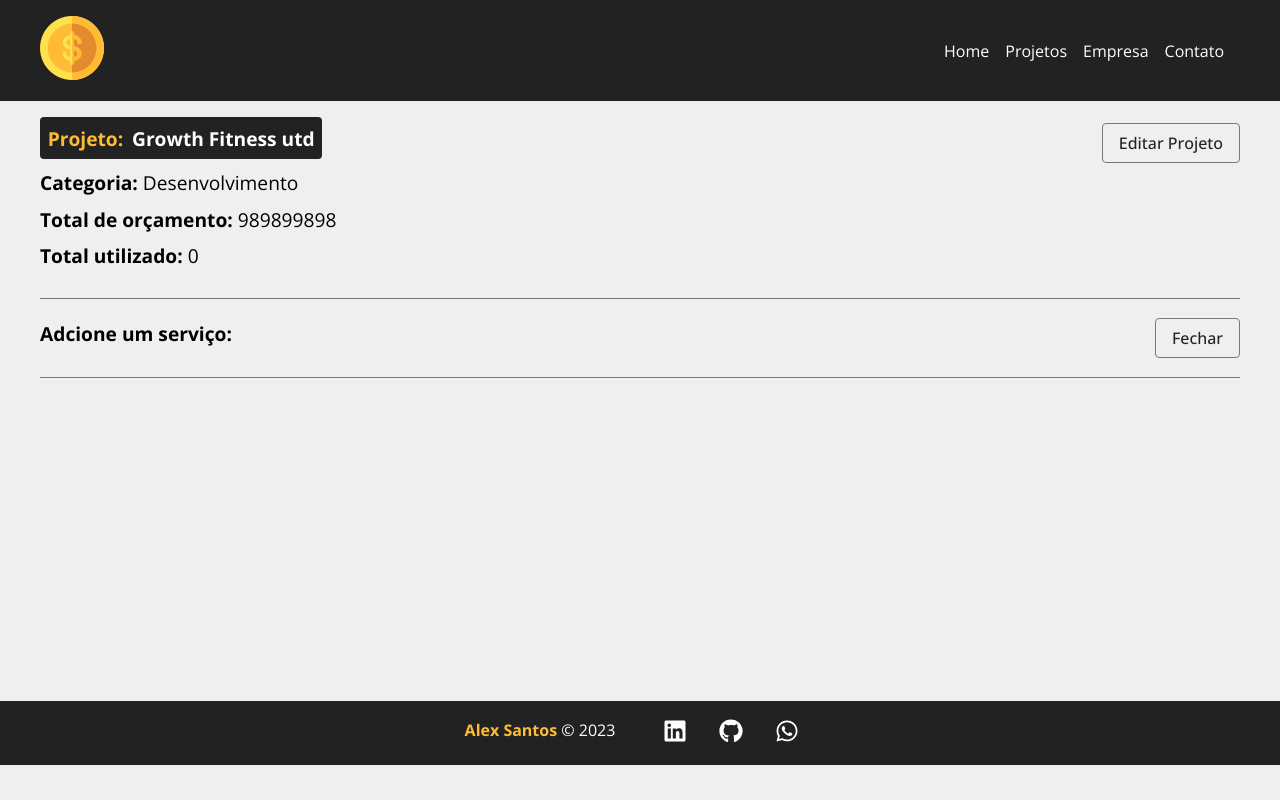
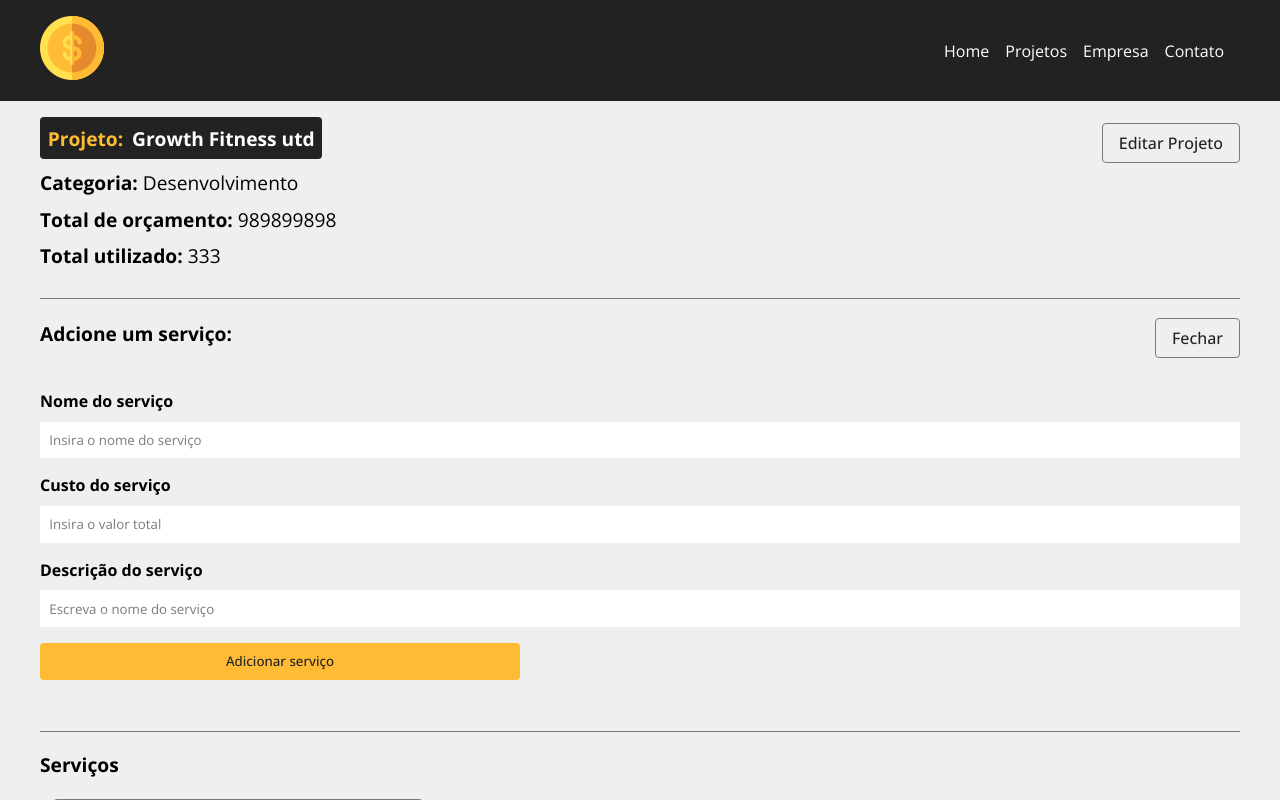
Before and after one commit to alexsantos-dev/AS_Project_Manager_React, a React (Vite) app: page /projects/1 in a window 1280 px wide. Both pictures are taken after a click on the button "Adiconar serviço". Shown: the top 800 px of the page. Built offline with nearby package versions, Linux system fonts and the light colour scheme; data requests are answered from the project's data file; a web font is replaced by a local one.

Commit message:
função adicionar serviços adicionada

```diff
--- a/db.json
+++ b/db.json
@@ -7,8 +7,15 @@
         "id": "2",
         "name": "Desenvolvimento"
       },
-      "cost": 0,
-      "services": [],
+      "cost": 333,
+      "services": [
+        {
+          "name": "vdvsdvv",
+          "cost": "333",
+          "description": "foofjgid224",
+          "id": "429f6c86-6d66-41a4-a487-bfde44b3c0ab"
+        }
+      ],
       "id": 1
     },
     {
@@ -18,7 +25,7 @@
         "id": "2",
         "name": "Desenvolvimento"
       },
-      "cost": 0,
+      "cost": 1600001831012,
       "services": [],
       "id": 2
     },
@@ -54,17 +61,6 @@
       "cost": 0,
       "services": [],
       "id": 6
-    },
-    {
-      "name": "Growth Fitness utd",
-      "budget": "777777",
-      "category": {
-        "id": "1",
-        "name": "infra"
-      },
-      "cost": 0,
-      "services": [],
-      "id": 7
     },
     {
       "name": "Rian Alex dos Santos Pereira",
--- a/src/components/pages/Project.jsx
+++ b/src/components/pages/Project.jsx
@@ -5,9 +5,14 @@ import Loading from "../layout/Loading"
 import Container from "../layout/Container"
 import ProjectForm from "../projects/ProjectForm"
 import Message from "../layout/Message"
+import ServiceForm from "../projects/services/ServiceForm"
+import { parse, v4 as uuidv4 } from "uuid"
+import ServiceCard from "../projects/services/ServiceCard"
+
 function Project() {
     const { id } = useParams()
     const [project, setProject] = useState([])
+    const [services, setServices] = useState([])
     const [showProjectForm, setShowProjectForm] = useState(false)
     const [showServiceForm, setShowServiceForm] = useState(false)
     const [message, setMessage] = useState()
@@ -24,19 +29,20 @@ function Project() {
             .then((resp) => resp.json())
             .then((data) => {
                 setProject(data)
+                setServices(data.services)
             })
             .catch((err) => console.log(err))
 
     }, [id])
 
-    function editPost(project){
-        if(project.budget < project.cost){
+    function editPost(project) {
+        if (project.budget < project.cost) {
             setMessage('O orçamento não pode ser menor que o custo do projeto!')
             setType('error')
             return false
         }
 
-        fetch(`http://localhost:5000/projects/${project.id}`,{
+        fetch(`http://localhost:5000/projects/${project.id}`, {
             method: 'PATCH',
             headers: {
                 "Content-Type": "application/json",
@@ -53,6 +59,71 @@ function Project() {
             .catch((err) => console.log(err))
     }
 
+    function createService(project) {
+        setMessage('Projeto atuaizado com sucesso!')
+        setType('sucess')
+
+        const lastService = project.services[project.services.length - 1]
+
+        lastService.id = uuidv4()
+
+        const lastServiceCost = lastService.cost
+
+        const newCost = parseFloat(project.cost) + parseFloat(lastServiceCost)
+
+        if(newCost > parseFloat(project.budget)){
+            setMessage('Orçamento ultrapasssado, verifique o valor do serviço!')
+            setType('error')
+            project.services.pop()
+            return false
+        }
+
+        project.cost = newCost
+
+        fetch(`http://localhost:5000/projects/${project.id}`,{
+            method: "PATCH",
+            headers:{
+                'Content-type': 'application/json'
+            },
+            body: JSON.stringify(project)
+        })
+            .then(resp => resp.json())
+            .then(data => {
+
+            })
+            .catch(err => console.log(err))
+    }
+
+    function removeServices(id, cost){
+
+        const servicesUpadate = project.services.filter((service) =>{
+            service.id !== id
+        })
+
+        const projectUpdated = project
+
+        projectUpdated.services = servicesUpadate
+
+        projectUpdated.cost = parseFloat(projectUpdated.cost) - parseFloat(cost)
+
+        fetch(`http://localhost:5000/projects/${projectUpdated.id}`,{
+            method: "PATCH",
+            headers:{
+                'Content-type': 'application/json'
+            },
+            body: JSON.stringify(projectUpdated)
+        })
+            .then(resp => resp.json())
+            .then(data =>{
+                setProject(projectUpdated)
+                setServices(servicesUpadate)
+                setMessage('Serviço removido com sucesso!')
+                setType('sucess')
+            })
+            .catch(err => console.log(err))
+
+    }
+
     function toggleProjectForm() {
         setShowProjectForm(!showProjectForm)
     }
@@ -66,7 +137,7 @@ function Project() {
             {project.name ? (
                 <div className={styles.project_details}>
                     <Container>
-                    {message && <Message type={type} msg={message}/>}
+                        {message && <Message type={type} msg={message} />}
                         <div className={styles.details_container}>
                             <h1>Projeto: <span>{project.name}</span></h1>
                             <button className={styles.btn} onClick={toggleProjectForm}>{
@@ -90,7 +161,7 @@ function Project() {
                                     <ProjectForm
                                         handleSubmit={editPost}
                                         btnText="Concluir edição"
-                                projectData={project}/>
+                                        projectData={project} />
                                 </div>
                             )}
                         </div>
@@ -100,13 +171,34 @@ function Project() {
                                 !showServiceForm ? 'Adiconar serviço' : 'Fechar'}
                             </button>
                             <div className={styles.project_info}>
-
+                                {showServiceForm && (
+                                    <ServiceForm
+                                        handleSubmit={createService}
+                                        btnText="Adicionar serviço"
+                                        projectData={project}
+                                    />
+                                )}
                             </div>
                         </div>
+                        <h2>Serviços</h2>
+                        <Container customClass="start">
+                            {services.length > 0 && services.map((service) =>
+                                <ServiceCard
+                                    id={service.id}
+                                    name={service.name}
+                                    cost={service.cost}
+                                    description={service.description}
+                                    key={service.id}
+                                    handleRemove={removeServices}
+                                />
+                            )
+                            }
+                            {services.length === 0 && <p>Não há projetos cadastrados</p>}
+                        </Container>
                     </Container>
                 </div>
             ) : (
-                <Loading/>
+                <Loading />
             )}
         </>
     )
--- /dev/null
+++ b/src/components/projects/services/ServiceCard.jsx
@@ -0,0 +1,29 @@
+import styles from "../ProjectCard.module.css"
+import {BsFillTrashFill} from "react-icons/bs"
+
+
+function ServiceCard({id, name, cost, description, handleRemove}){
+
+    const remove = (e) =>{
+        e.preventDefault()
+        handleRemove(id, cost)
+    }
+
+    return(
+        <div className={styles.project_card}>
+            <h4>{name}</h4>
+            <p>
+                <span>Custo total:</span> R${cost}
+            </p>
+            <p>{description}</p>
+            <div className={styles.project_card_actions}>
+                <button onClick={remove}>
+                    <BsFillTrashFill/>
+                    Excluir
+                </button>
+            </div>
+        </div>
+    )
+}
+
+export default ServiceCard
--- /dev/null
+++ b/src/components/projects/services/ServiceForm.jsx
@@ -0,0 +1,48 @@
+import styles from "../ProjectForm.module.css"
+import { useState } from "react"
+import Input from "../../form/input"
+import SubmitButton from "../../form/SubmitButton"
+
+function ServiceForm({ handleSubmit, btnText, projectData }) {
+
+        const[service, setService] = useState({})
+
+        function submit(e) {
+            e.preventDefault()
+            projectData.services.push(service)
+            handleSubmit(projectData)
+        }
+
+        function handleChange(e) {
+            setService({...service, [e.target.name]: e.target.value})
+        }
+
+
+        return (
+            <form onSubmit={submit} className={styles.form}>
+                <Input
+                    type="text"
+                    text="Nome do serviço"
+                    name="name"
+                    placeholder="Insira o nome do serviço"
+                    handleOnChange={handleChange}
+                />
+                <Input
+                    type="number"
+                    text="Custo do serviço"
+                    name="cost"
+                    placeholder="Insira o valor total"
+                    handleOnChange={handleChange}
+                />
+                <Input
+                    type="text"
+                    text="Descrição do serviço"
+                    name="description"
+                    placeholder="Escreva o nome do serviço"
+                    handleOnChange={handleChange}
+                />
+                <SubmitButton text={btnText} />
+            </form>
+        )
+    }
+    export default ServiceForm
```
Lines whose indentation alone changed are shown as unchanged.
